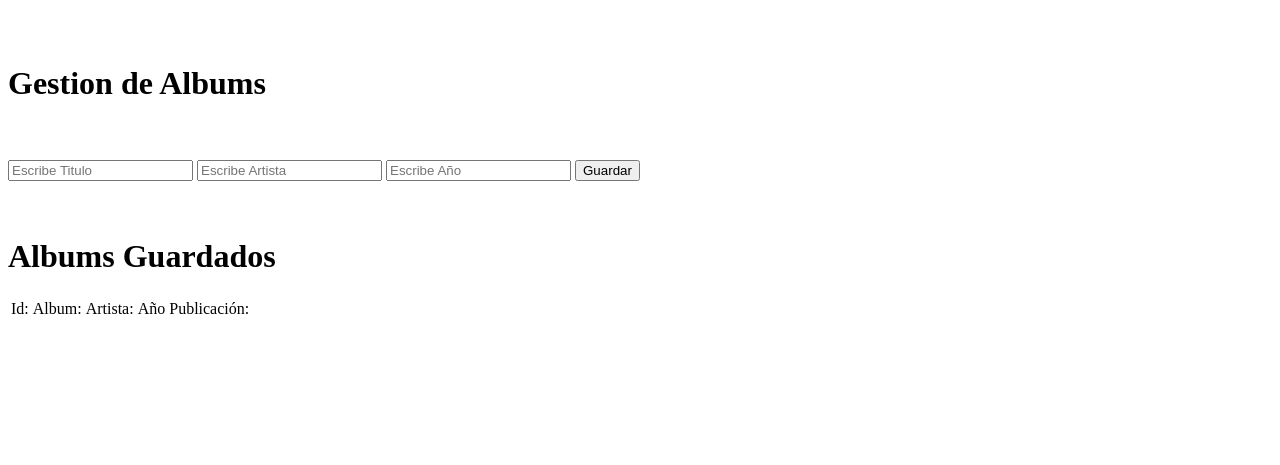
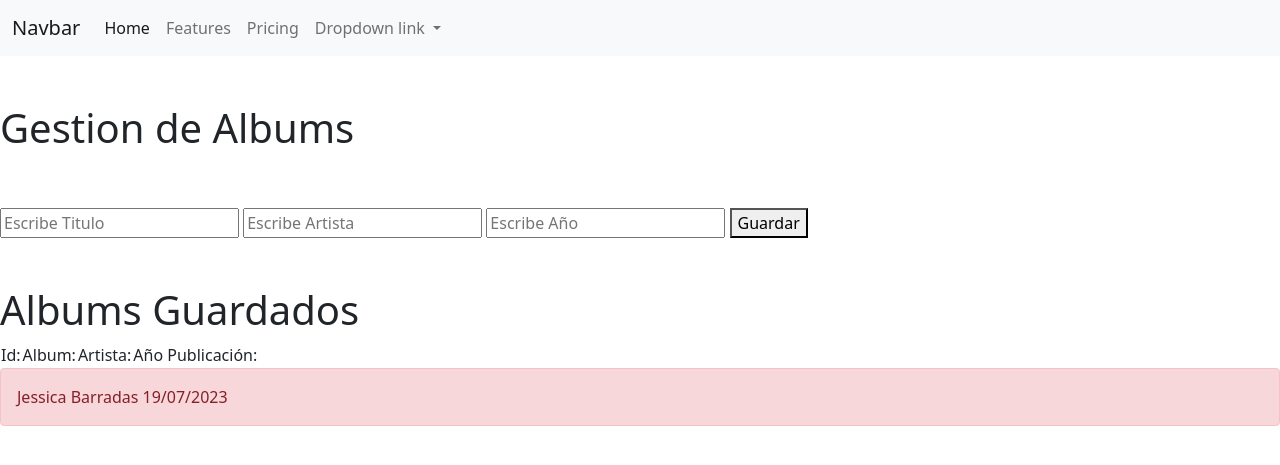
Before and after one commit to JessicaBarradas/POO_BARRADAS_JESSICA_S181, a Flask app: page / in a window 1280 px wide. Shown: the top 465 px of the page. Run offline with Flask 3, Linux system fonts and the light colour scheme; data that the repository does not hold is empty; some libraries are stand-ins or nearby versions.

Commit message:
Agregamos una plantilla en donde pusimos una barra de navegación y una alerta

```diff
--- a/FLASK181/Practica 5/templates/index.html
+++ b/FLASK181/Practica 5/templates/index.html
@@ -1,10 +1,6 @@
-<!DOCTYPE html>
-<head>
-    <meta charset="UTF-8">
-    <meta name="viewport" content="width=device-width, initial-scale=1.0">
-    <title>CRUD Albums</title>
-</head>
-<body>
+{% extends 'plantilla.html' %}
+{%block body%}
+
     <br><br><h1>Gestion de Albums</h1><br>
     {%with mensajes=get_flashed_messages()%}
         {% if  mensajes%}
@@ -46,5 +42,5 @@
             {% endfor %}
         </tbody>
     </table>
-</body>
-</html>
+
+    {%endblock%}
--- /dev/null
+++ b/FLASK181/Practica 5/templates/plantilla.html
@@ -0,0 +1,50 @@
+<!DOCTYPE html>
+<html>
+<head>
+    <meta charset="UTF-8">
+    <meta name="viewport" content="width=device-width, initial-scale=1.0">
+    <link href="https://cdn.jsdelivr.net/npm/bootstrap@5.0.2/dist/css/bootstrap.min.css" rel="stylesheet" integrity="sha384-EVSTQN3/azprG1Anm3QDgpJLIm9Nao0Yz1ztcQTwFspd3yD65VohhpuuCOmLASjC" crossorigin="anonymous">
+    <title>Plantilla</title>
+</head>
+<body>
+    <nav class="navbar navbar-expand-lg navbar-light bg-light">
+        <div class="container-fluid">
+          <a class="navbar-brand" href="#">Navbar</a>
+          <button class="navbar-toggler" type="button" data-bs-toggle="collapse" data-bs-target="#navbarNavDropdown" aria-controls="navbarNavDropdown" aria-expanded="false" aria-label="Toggle navigation">
+            <span class="navbar-toggler-icon"></span>
+          </button>
+          <div class="collapse navbar-collapse" id="navbarNavDropdown">
+            <ul class="navbar-nav">
+              <li class="nav-item">
+                <a class="nav-link active" aria-current="page" href="#">Home</a>
+              </li>
+              <li class="nav-item">
+                <a class="nav-link" href="#">Features</a>
+              </li>
+              <li class="nav-item">
+                <a class="nav-link" href="#">Pricing</a>
+              </li>
+              <li class="nav-item dropdown">
+                <a class="nav-link dropdown-toggle" href="#" id="navbarDropdownMenuLink" role="button" data-bs-toggle="dropdown" aria-expanded="false">
+                  Dropdown link
+                </a>
+                <ul class="dropdown-menu" aria-labelledby="navbarDropdownMenuLink">
+                  <li><a class="dropdown-item" href="#">Action</a></li>
+                  <li><a class="dropdown-item" href="#">Another action</a></li>
+                  <li><a class="dropdown-item" href="#">Something else here</a></li>
+                </ul>
+              </li>
+            </ul>
+          </div>
+        </div>
+      </nav>
+    {%block body%}
+
+    {%endblock%}
+
+    <div class="alert alert-danger" role="alert">
+        Jessica Barradas 19/07/2023
+      </div>
+</body>
+<script src="https://cdn.jsdelivr.net/npm/bootstrap@5.0.2/dist/js/bootstrap.bundle.min.js" integrity="sha384-MrcW6ZMFYlzcLA8Nl+NtUVF0sA7MsXsP1UyJoMp4YLEuNSfAP+JcXn/tWtIaxVXM" crossorigin="anonymous"></script>
+</html>
```
